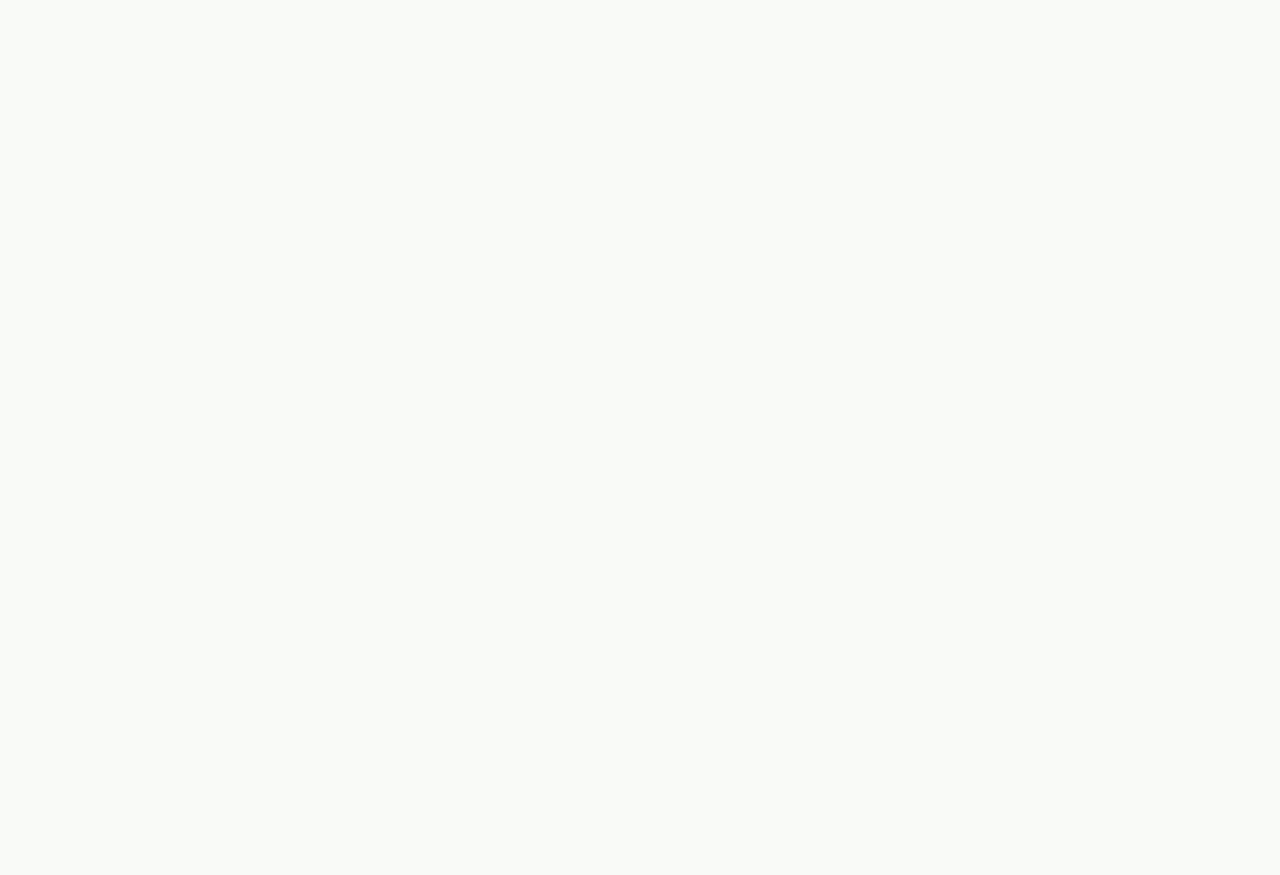
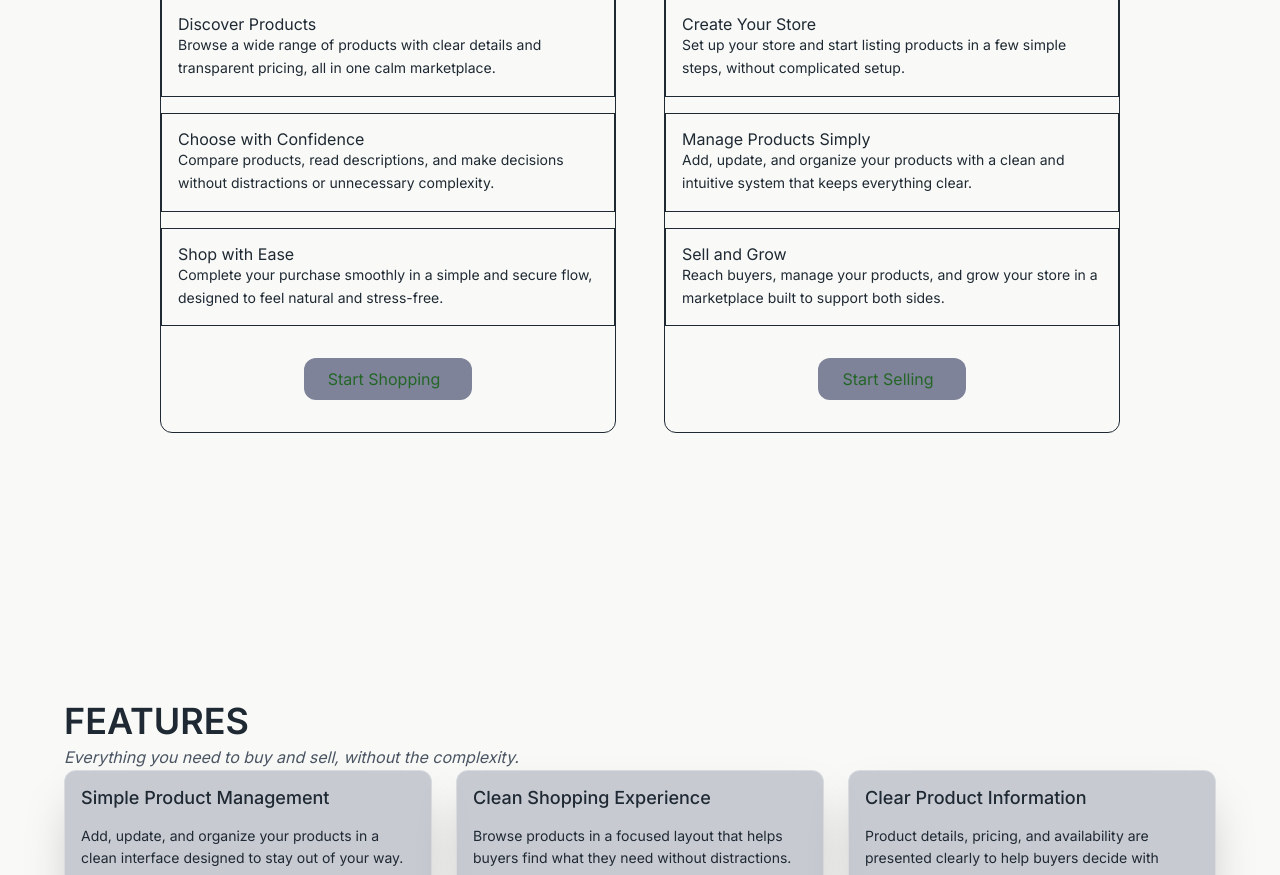
Before and after one commit to fahrypratama17/Merx, a Next.js app: page / in a window 1280 px wide. Shown: the part 1925-2800 px from the top of the page. Before the commit the page ends 1600 px from the top, so only its background shows below. Built offline with nearby package versions, Linux system fonts and the light colour scheme.

Commit message:
Add Features and How It Works sections with corresponding data for enhanced user guidance

```diff
--- /dev/null
+++ b/src/features/home/whymerx-section/components/FeaturesSection.tsx
@@ -0,0 +1,22 @@
+import { featuresItem } from "@/features/home/whymerx-section/data/data";
+import Card from "@/shared/components/Card";
+
+const FeaturesSection = () => {
+  return (
+    <section className="section">
+      <div className="container">
+        <h1 className="title">Features</h1>
+        <p className="subtitle italic">
+          Everything you need to buy and sell, without the complexity.
+        </p>
+        <div className="grid gap-6 lg:grid-cols-3">
+          {featuresItem.map((item) => (
+            <Card key={item.id} title={item.title} sub={item.sub} />
+          ))}
+        </div>
+      </div>
+    </section>
+  );
+};
+
+export default FeaturesSection;
--- /dev/null
+++ b/src/features/home/whymerx-section/components/HowItWorksSection.tsx
@@ -0,0 +1,64 @@
+import {
+  buyerItem,
+  sellerItem,
+} from "@/features/home/whymerx-section/data/data";
+import Button from "@/shared/components/Button";
+
+const HowItWorksSection = () => {
+  return (
+    <section className="section">
+      <div className="container">
+        <div className="mb-0 space-y-4 text-center lg:mb-10">
+          <h1 className="title">How It Works</h1>
+          <p className="subtitle italic">
+            A simple flow for buying and selling on Merx.
+          </p>
+        </div>
+        <div className="mx-auto grid w-5/6 grid-cols-1 gap-12 lg:grid-cols-2">
+          <div className="flex flex-col items-center overflow-hidden rounded-xl border pb-8">
+            <h3 className="bg-primaryBtn-bg w-full py-8 text-center">
+              For Buyers
+            </h3>
+            <div className="flex flex-col gap-4">
+              {buyerItem.map((item) => (
+                <div key={item.id} className="border p-4">
+                  <h4>{item.title}</h4>
+                  <p className="text-sm">{item.sub}</p>
+                </div>
+              ))}
+            </div>
+            <Button
+              text={"Start Shopping"}
+              icon={"/assets/login-icon.svg"}
+              className={
+                "bg-muted text-navbar mt-8 flex items-center gap-2 rounded-xl p-2 px-6"
+              }
+            />
+          </div>
+          <div className="flex flex-col items-center overflow-hidden rounded-xl border pb-8">
+            <h3 className="bg-primaryBtn-bg w-full py-8 text-center">
+              For Sellers
+            </h3>
+            <div className="flex flex-col gap-4">
+              {sellerItem.map((item) => (
+                <div key={item.id} className="border p-4">
+                  <h4>{item.title}</h4>
+                  <p className="text-sm">{item.sub}</p>
+                </div>
+              ))}
+            </div>
+            <Button
+              text={"Start Selling"}
+              icon={"/assets/login-icon.svg"}
+              className={
+                "bg-muted text-navbar mt-8 flex items-center gap-2 rounded-xl p-2 px-6"
+              }
+            />
+          </div>
+        </div>
+      </div>
+    </section>
+  );
+};
+
+export default HowItWorksSection;
--- a/src/features/home/whymerx-section/components/WhyMerxSection.tsx
+++ b/src/features/home/whymerx-section/components/WhyMerxSection.tsx
@@ -1,10 +1,10 @@
-import { whyMerxData } from "@/features/home/whymerx-section/data/data";
+import { whyMerxItem } from "@/features/home/whymerx-section/data/data";
 import Card from "@/shared/components/Card";
 
 const WhyMerxSection = () => {
   return (
     <section id={"Why-Merx"}>
-      <div className="centered container py-24 lg:py-0">
+      <div className="centered container py-0 lg:py-24">
         <div className="grid grid-cols-1 lg:grid-cols-[0.6fr_1fr]">
           <div className="my-auto">
             <h1 className="title">Why Merx</h1>
@@ -13,7 +13,7 @@ const WhyMerxSection = () => {
             </p>
           </div>
           <div className="grid grid-cols-1 gap-6 lg:grid-cols-2">
-            {whyMerxData.map((item) => (
+            {whyMerxItem.map((item) => (
               <Card key={item.id} title={item.title} sub={item.sub} />
             ))}
           </div>
--- a/src/features/home/whymerx-section/container/WhyMerxContainer.tsx
+++ b/src/features/home/whymerx-section/container/WhyMerxContainer.tsx
@@ -1,9 +1,13 @@
 import WhyMerxSection from "@/features/home/whymerx-section/components/WhyMerxSection";
+import HowItWorksSection from "@/features/home/whymerx-section/components/HowItWorksSection";
+import FeaturesSection from "@/features/home/whymerx-section/components/FeaturesSection";
 
 const WhyMerxContainer = () => {
   return (
     <>
       <WhyMerxSection />
+      <HowItWorksSection />
+      <FeaturesSection />
     </>
   );
 };
--- a/src/features/home/whymerx-section/data/data.ts
+++ b/src/features/home/whymerx-section/data/data.ts
@@ -1,4 +1,4 @@
-export const whyMerxData = [
+export const whyMerxItem = [
   {
     id: 1,
     title: "A Calmer Way to Buy and Sell",
@@ -20,3 +20,72 @@ export const whyMerxData = [
     sub: "Clear information, consistent experience, and thoughtful design help buyers and sellers feel confident in every interaction.",
   },
 ];
+
+export const buyerItem = [
+  {
+    id: 1,
+    title: "Discover Products",
+    sub: "Browse a wide range of products with clear details and transparent pricing, all in one calm marketplace.",
+  },
+  {
+    id: 2,
+    title: "Choose with Confidence",
+    sub: "Compare products, read descriptions, and make decisions without distractions or unnecessary complexity.",
+  },
+  {
+    id: 3,
+    title: "Shop with Ease",
+    sub: "Complete your purchase smoothly in a simple and secure flow, designed to feel natural and stress-free.",
+  },
+];
+
+export const sellerItem = [
+  {
+    id: 1,
+    title: "Create Your Store",
+    sub: "Set up your store and start listing products in a few simple steps, without complicated setup.",
+  },
+  {
+    id: 2,
+    title: "Manage Products Simply",
+    sub: "Add, update, and organize your products with a clean and intuitive system that keeps everything clear.",
+  },
+  {
+    id: 3,
+    title: "Sell and Grow",
+    sub: "Reach buyers, manage your products, and grow your store in a marketplace built to support both sides.",
+  },
+];
+
+export const featuresItem = [
+  {
+    id: 1,
+    title: "Simple Product Management",
+    sub: "Add, update, and organize your products in a clean interface designed to stay out of your way.",
+  },
+  {
+    id: 2,
+    title: "Clean Shopping Experience",
+    sub: "Browse products in a focused layout that helps buyers find what they need without distractions.",
+  },
+  {
+    id: 3,
+    title: "Clear Product Information",
+    sub: "Product details, pricing, and availability are presented clearly to help buyers decide with confidence.",
+  },
+  {
+    id: 4,
+    title: "Responsive on Every Device",
+    sub: "Shop or manage your store comfortably on desktop, tablet, or mobile devices.",
+  },
+  {
+    id: 5,
+    title: "Secure and Reliable Flow",
+    sub: "Built with reliable systems to ensure smooth interactions for both buyers and sellers.",
+  },
+  {
+    id: 6,
+    title: "One Platform, Two Roles",
+    sub: "Buy and sell in one connected marketplace without switching tools or platforms.",
+  },
+];
```
